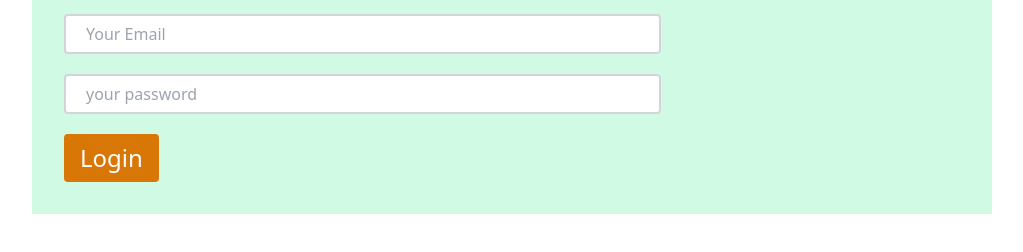
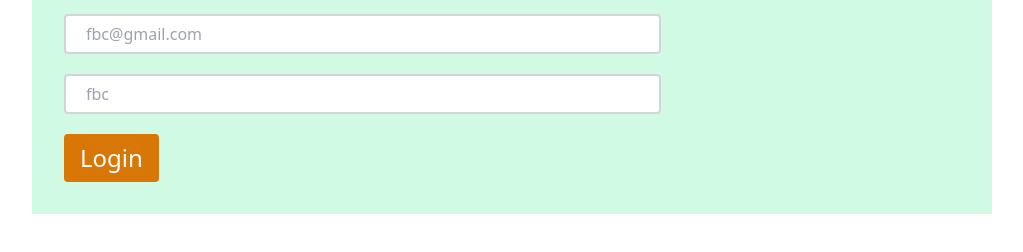
Before and after one commit to danialcodes/Banking_Website, a plain HTML site: page index.html in a window 1280 px wide. Shown: the part 218-470 px from the top of the page, without its empty margins (128-1151 px from the left). Drawn offline with nearby package versions, Linux system fonts and the light colour scheme.

Commit message:
Placeholder updated

```diff
--- a/index.html
+++ b/index.html
@@ -16,8 +16,8 @@
         <section class="bg-green-100 w-3/4 p-8 mx-auto">
             <h2 class="text-4xl text-center">Login Form</h2>
             <div>
-                <input class="border-2 border-gray-300  my-5 w-2/3 h-10 px-5 rounded block" type="text" name="" id="email" placeholder="Your Email">
-                <input class="border-2 border-gray-300  my-5 w-2/3 h-10 px-5 rounded block" type="password" name="" id="password" placeholder="your password">
+                <input class="border-2 border-gray-300  my-5 w-2/3 h-10 px-5 rounded block" type="text" name="" id="email" placeholder="fbc@gmail.com">
+                <input class="border-2 border-gray-300  my-5 w-2/3 h-10 px-5 rounded block" type="password" name="" id="password" placeholder="fbc">
                 <button id='login_btn' class="bg-yellow-600 px-4 py-2 text-white  font-medium text-2xl rounded">Login</button>
             </div>
         </section>
```
